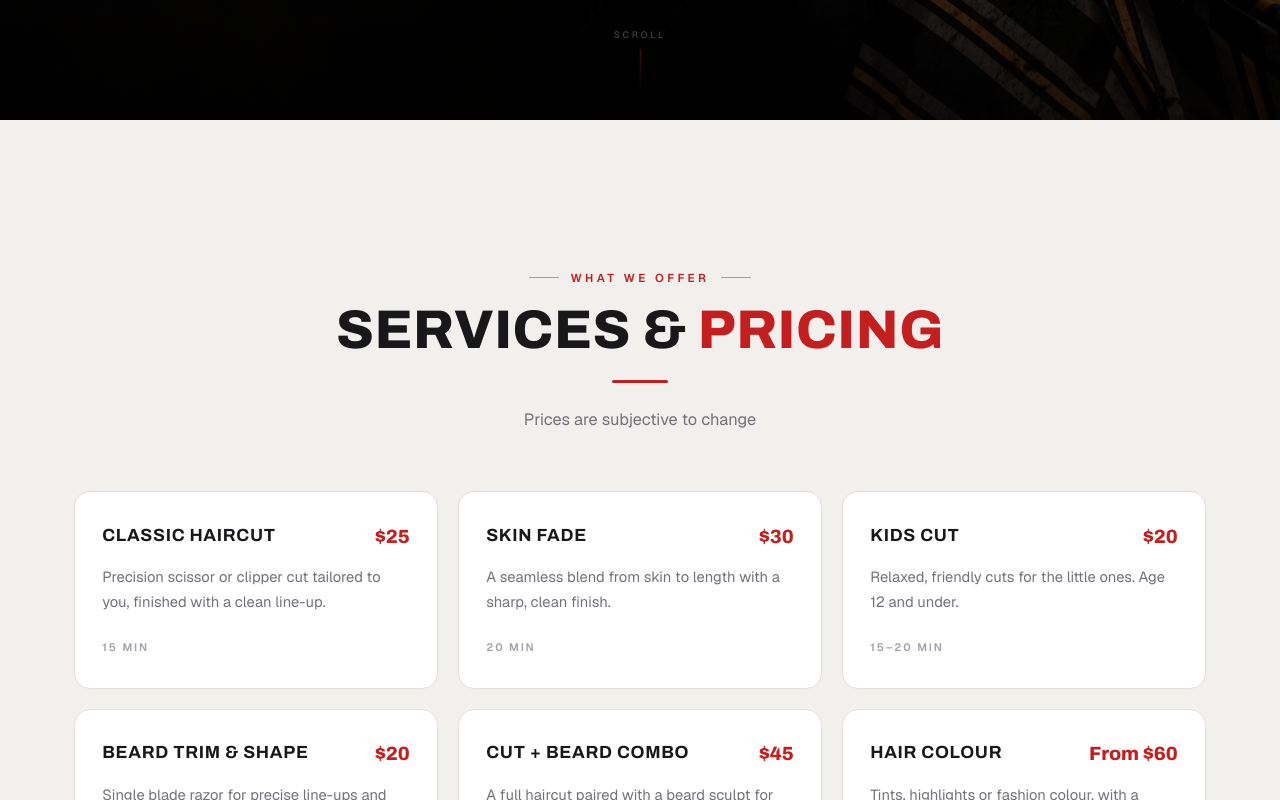
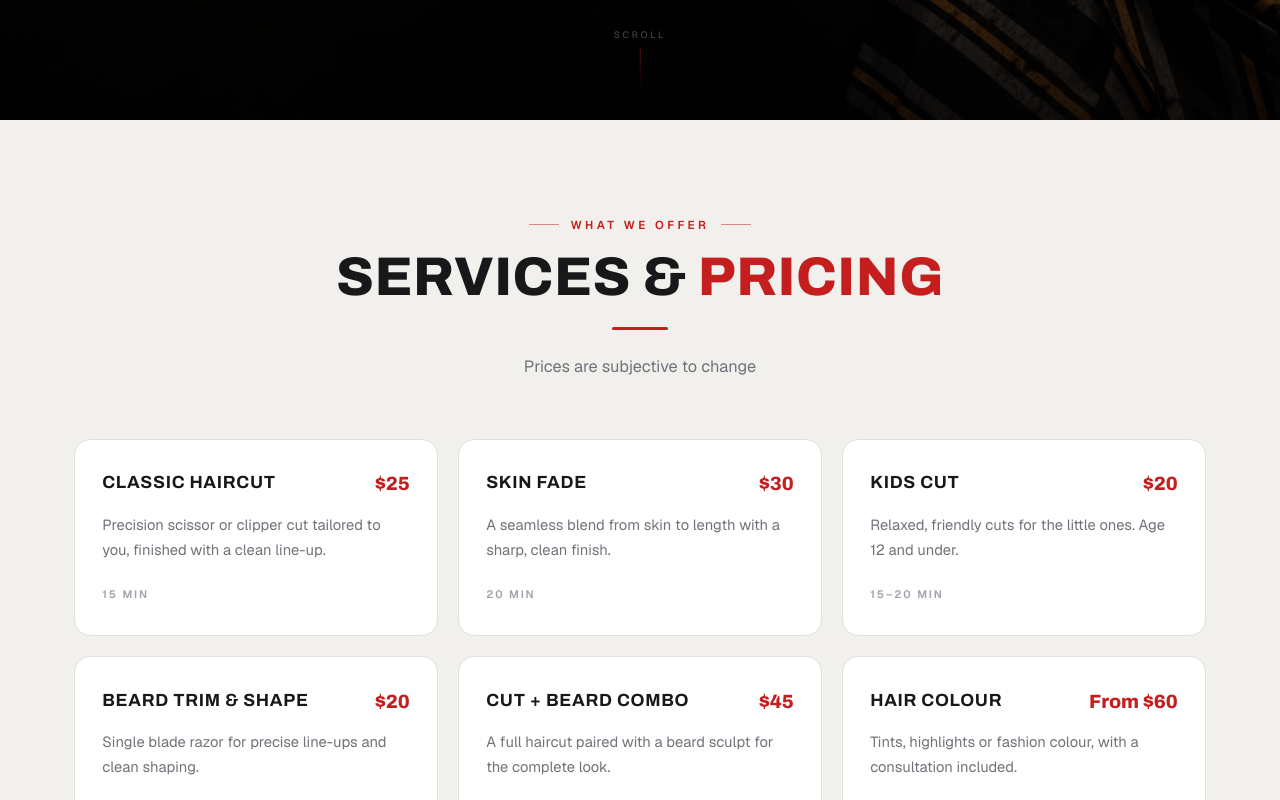
Before and after one commit to Harish3741/desi-cutz-glenwood, a Next.js app: page /desi-cutz-glenwood/ in a window 1280 px wide. Shown: the part 680-1480 px from the top of the page. Built offline with nearby package versions, Linux system fonts and the light colour scheme.

Commit message:
Reduce section spacing for tighter page layout
Co-Authored-By: Claude Sonnet 4.6 <noreply@anthropic.com>
Claude-Session: https://claude.ai/code/session_01UuaHBgqddxKypcMipnF4Zt

```diff
--- a/app/globals.css
+++ b/app/globals.css
@@ -38,7 +38,7 @@ body {
 
 /* ---------- Layout ---------- */
 .container { max-width: 1180px; margin: 0 auto; padding: 0 1.5rem; }
-.section { padding: clamp(5rem, 11vw, 9rem) 0; position: relative; }
+.section { padding: clamp(3.5rem, 7vw, 5.5rem) 0; position: relative; }
 .section-alt { background: var(--surface); }
 
 /* ---------- Typography ---------- */
```
